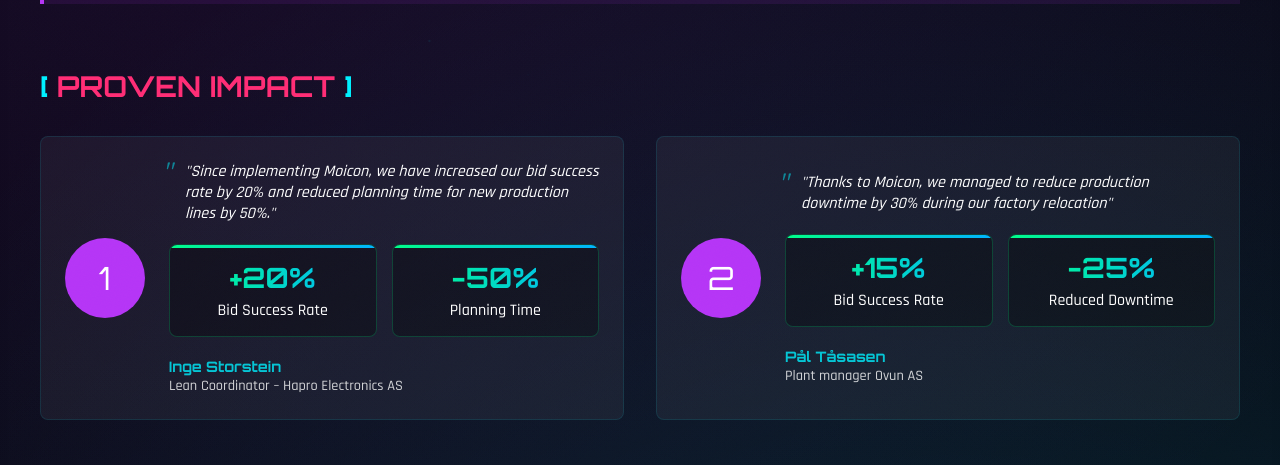
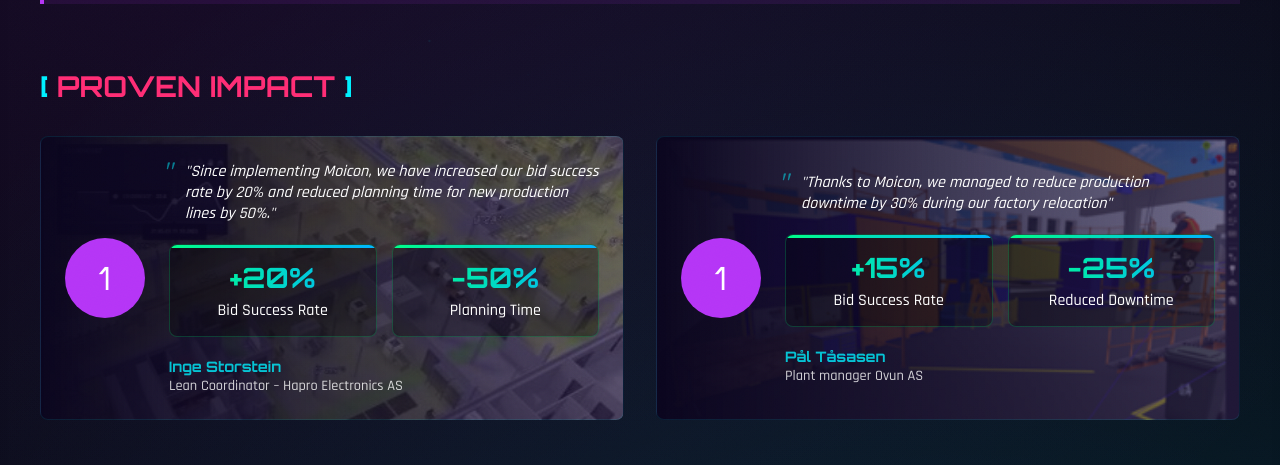
Before and after one commit to mystasdev/p, a plain HTML site: page index.html in a window 1280 px wide. Shown: the part 1420-1885 px from the top of the page. Drawn offline with Linux system fonts and the light colour scheme.

Commit message:
Add files via upload

```diff
--- a/index.html
+++ b/index.html
@@ -99,7 +99,8 @@
       </h2>
 
       <div class="testimonial-grid">
-        <div class="testimonial-card">
+        <!-- First Testimonial Card with Hapro Background -->
+        <div class="testimonial-card" style="background: linear-gradient(90deg, rgba(10, 5, 30, 1) 0%, rgba(30, 15, 60, 0.6) 100%), url('public/hapro-bg.jpg') center/cover no-repeat;">
           <div class="testimonial-image">
             <div class="image-placeholder">1</div>
           </div>
@@ -133,9 +134,9 @@
           </div>
         </div>
 
-        <div class="testimonial-card">
+        <div class="testimonial-card" style="background: linear-gradient(90deg, rgba(10, 5, 30, 1) 0%, rgba(30, 15, 60, 0.6) 100%), url('public/ovun-bg.png') center/cover no-repeat;">
           <div class="testimonial-image">
-            <div class="image-placeholder">2</div>
+            <div class="image-placeholder">1</div>
           </div>
           <div class="testimonial-content">
             <blockquote>
```
